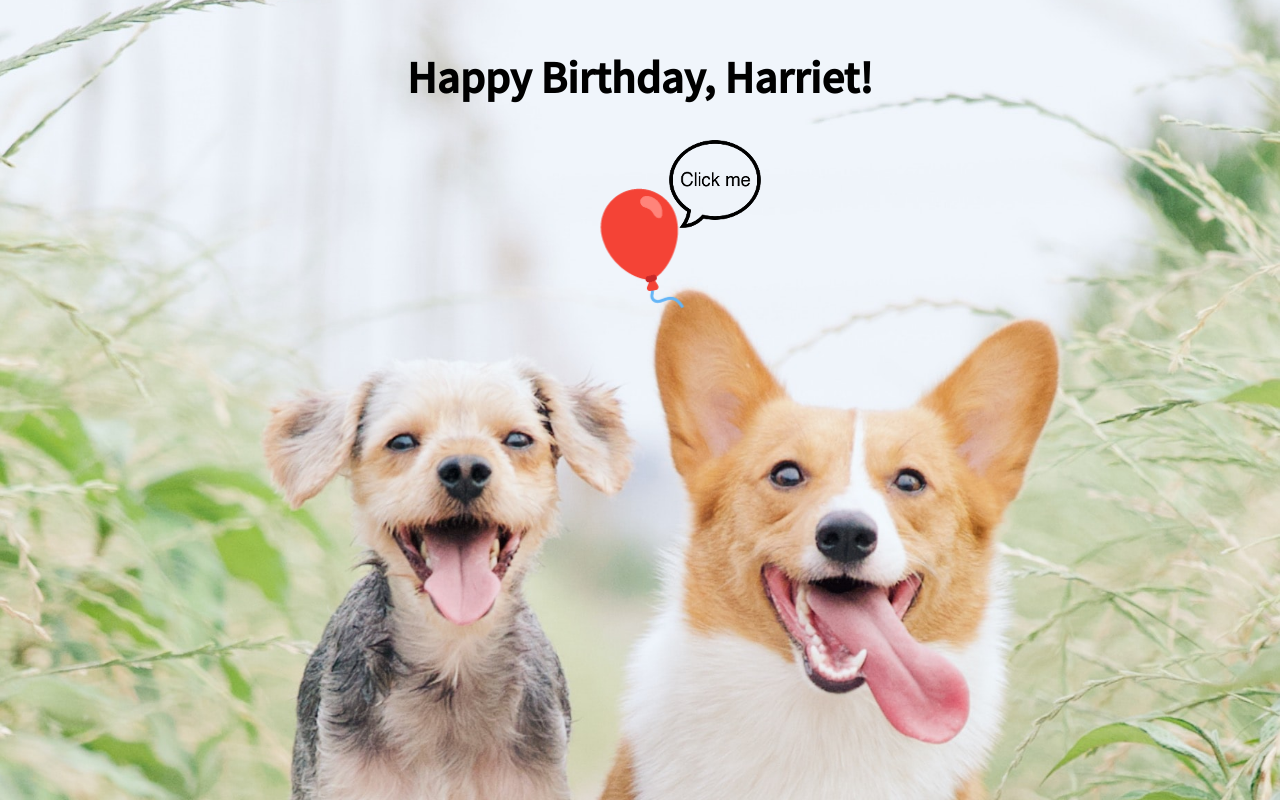
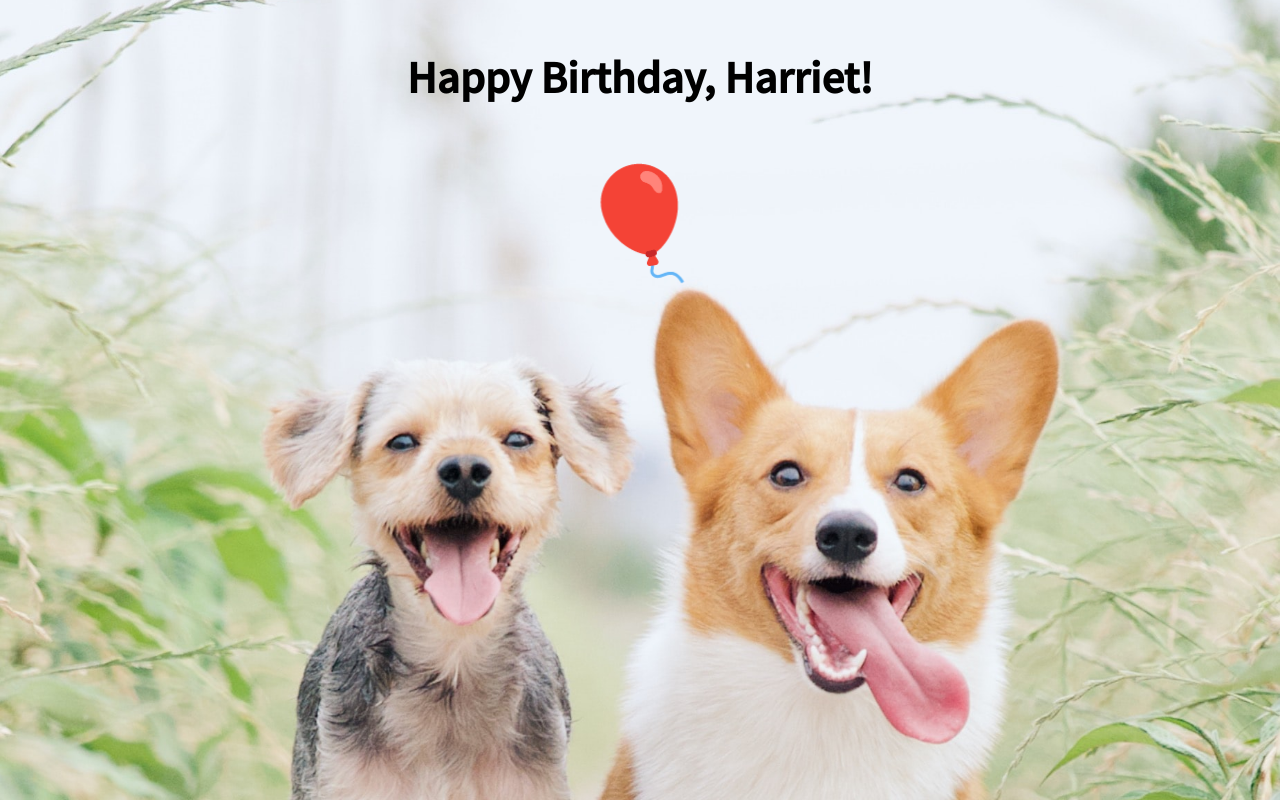
Before and after one commit to hannah-robinson/hbd, a plain HTML site: page index.html in a window 1280 px wide. Drawn offline with Linux system fonts and the light colour scheme.

Commit message:
Remove click-me element

```diff
--- a/index.html
+++ b/index.html
@@ -10,7 +10,6 @@
 <body>
   <div class="container">
     <h1>Happy Birthday, Harriet!</h1>
-    <div class="click-me"><img src="./click-me-100.png" alt="Click me!"></div>
     <div class="balloon-stack">🎈</div>
 
       <audio id='player' preload="auto">
--- a/script.js
+++ b/script.js
@@ -1,5 +1,4 @@
 const balloonBtn = document.querySelector('.balloon-stack');
-const clickMe = document.querySelector('.click-me');
 const container = document.querySelector('.container');
 const text = document.querySelector('h1');
 const audio = document.querySelector('#player');
@@ -8,7 +7,6 @@ container.addEventListener('click', makeBalloonsFly);
 
 function makeBalloonsFly() {
   audio.play();
-  clickMe.remove();
   container.removeEventListener('click', makeBalloonsFly);
   balloonBtn.remove();
   text.innerHTML = 'Whippeee!!!';
--- a/style.css
+++ b/style.css
@@ -36,12 +36,6 @@ h1 {
 
 .h1-clicked {
   padding-bottom: 7em;
-}
-
-.click-me {
-  text-align: center;
-  margin-left: 150px;
-  margin-bottom: -80px;
 }
 
 .balloon-stack {
```
